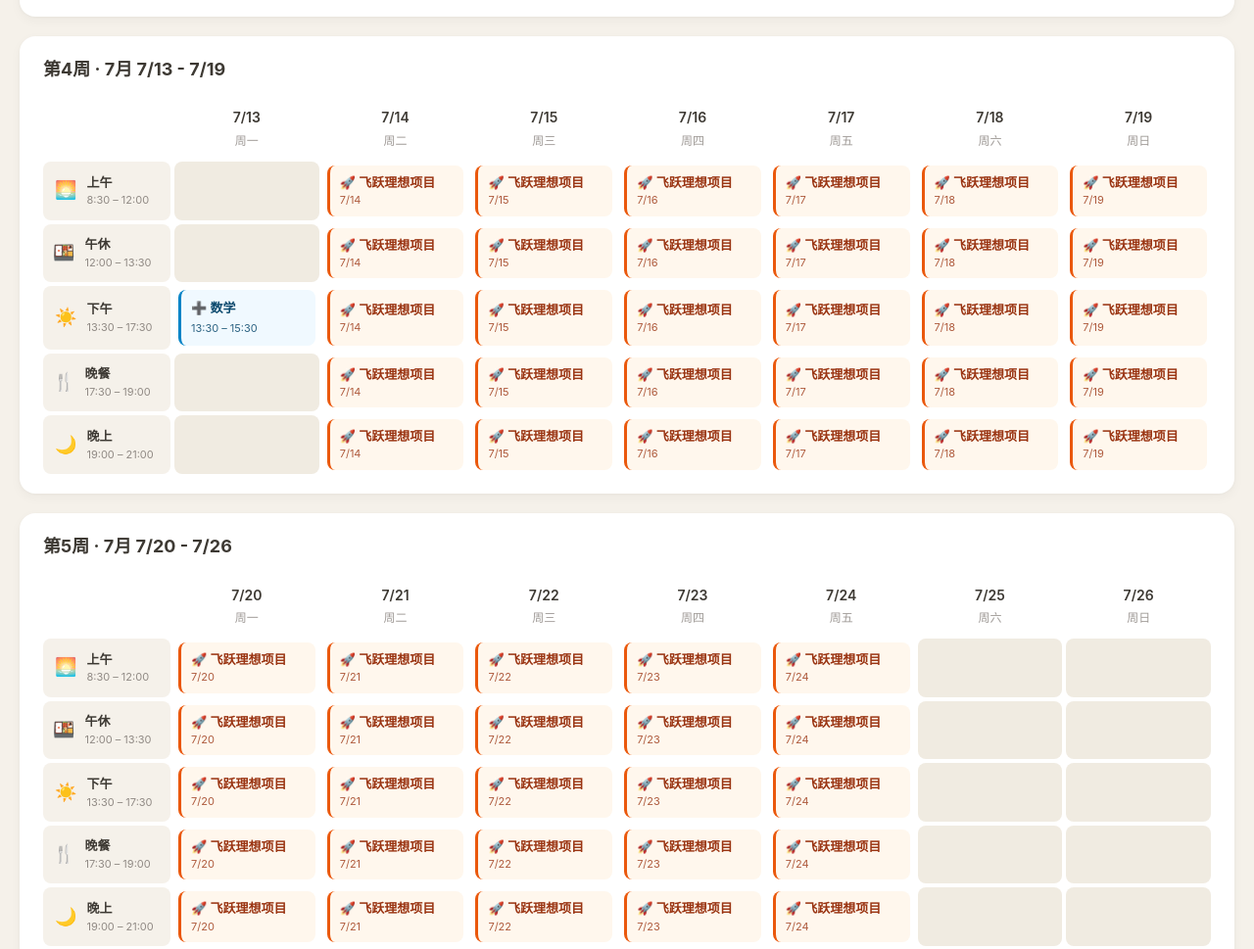
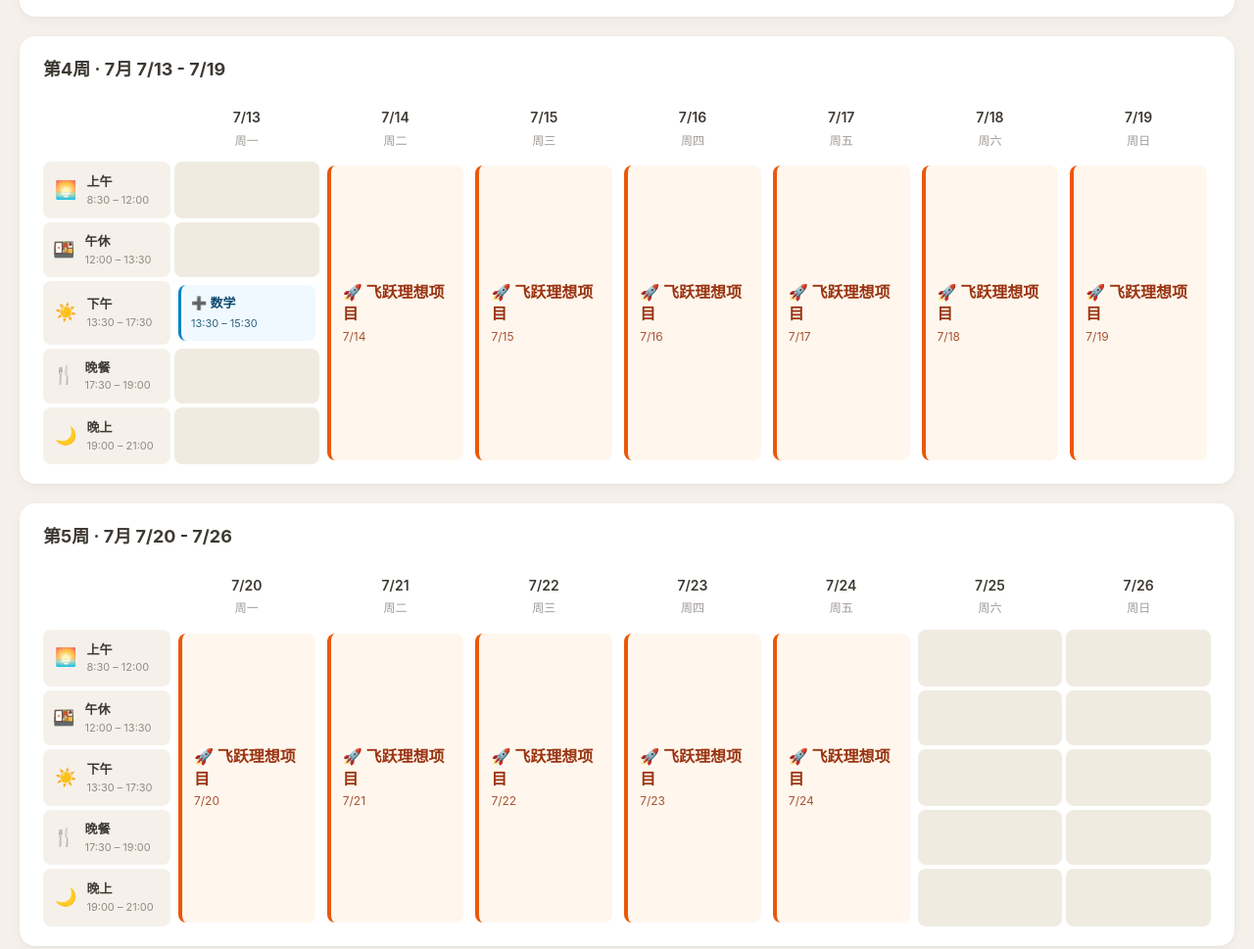
Before and after one commit to gracewang3051-web/Paike-KAYI, a plain HTML site: page index.html in a window 1280 px wide. Shown: the part 1849-2818 px from the top of the page at 98% size. Drawn offline with Linux system fonts and the light colour scheme.

Commit message:
fix: 飞跃理想事件合并为每天 1 个跨 5 行大块（原每 slot 都铺）

```diff
--- a/index.html
+++ b/index.html
@@ -159,6 +159,18 @@
   }
   .event-block .ev-name { font-weight: 600; }
   .event-block .ev-meta { font-size: 11px; opacity: .8; margin-top: 2px; }
+  /* 跨 5 行的事件大块 */
+  .cell.event-cell { background: transparent; padding: 4px; }
+  .event-block.big {
+    padding: 14px 12px; font-size: 14px;
+    height: 100%; min-height: 200px;
+    display: flex; flex-direction: column; justify-content: center; align-items: flex-start;
+    border-left: 4px solid #ea580c;
+    background: #fff7ed;
+    border-radius: 8px;
+  }
+  .event-block.big .ev-name { font-size: 16px; font-weight: 700; margin-bottom: 4px; }
+  .event-block.big .ev-meta { font-size: 12px; opacity: .85; margin-top: 0; }
 
   /* 待确认 / 飞跃理想 */
   .gaps {
@@ -476,18 +488,17 @@ function renderWeekGrid(week, classesByDate, eventsByDate, weekNo) {
       const slotStart = slot.start;
       const slotEnd = slot.end;
 
-      // 事件优先
+      // 事件优先：每天合并成 1 个跨 5 行的大块
       const evs = eventsByDate[ds] || [];
-      const ev = evs.find(e => {
-        // 事件占满整天，跳过格子（让 slot 整体被一个事件块占）
-        return e.start_date <= ds && ds <= e.end_date;
-      });
+      const ev = evs.find(e => e.start_date <= ds && ds <= e.end_date);
       if (ev) {
-        // 只在第一个 slot 显示事件块，其他 slot 该列留空（这里用 cell.out 简化）
-        // 改为：每个 slot 都铺一个事件块
-        html += '<div class="cell has-cls" style="grid-column:' + col + '; grid-row:' + gridRow + ';">';
-        html += '<div class="event-block"><div class="ev-name">🚀 ' + ev.name + '</div><div class="ev-meta">' + fmtMD(d) + '</div></div>';
-        html += '</div>';
+        if (rowIdx === 0) {
+          // 跨 5 行（grid-row: 2 / span 5）的大事件块，覆盖上午到晚上
+          html += '<div class="cell has-cls event-cell" style="grid-column:' + col + '; grid-row: 2 / span 5;">';
+          html += '<div class="event-block big"><div class="ev-name">🚀 ' + ev.name + '</div><div class="ev-meta">' + fmtMD(d) + '</div></div>';
+          html += '</div>';
+        }
+        // 其他 rowIdx 不渲染，事件块自然跨 5 行
         return;
       }
 
```
